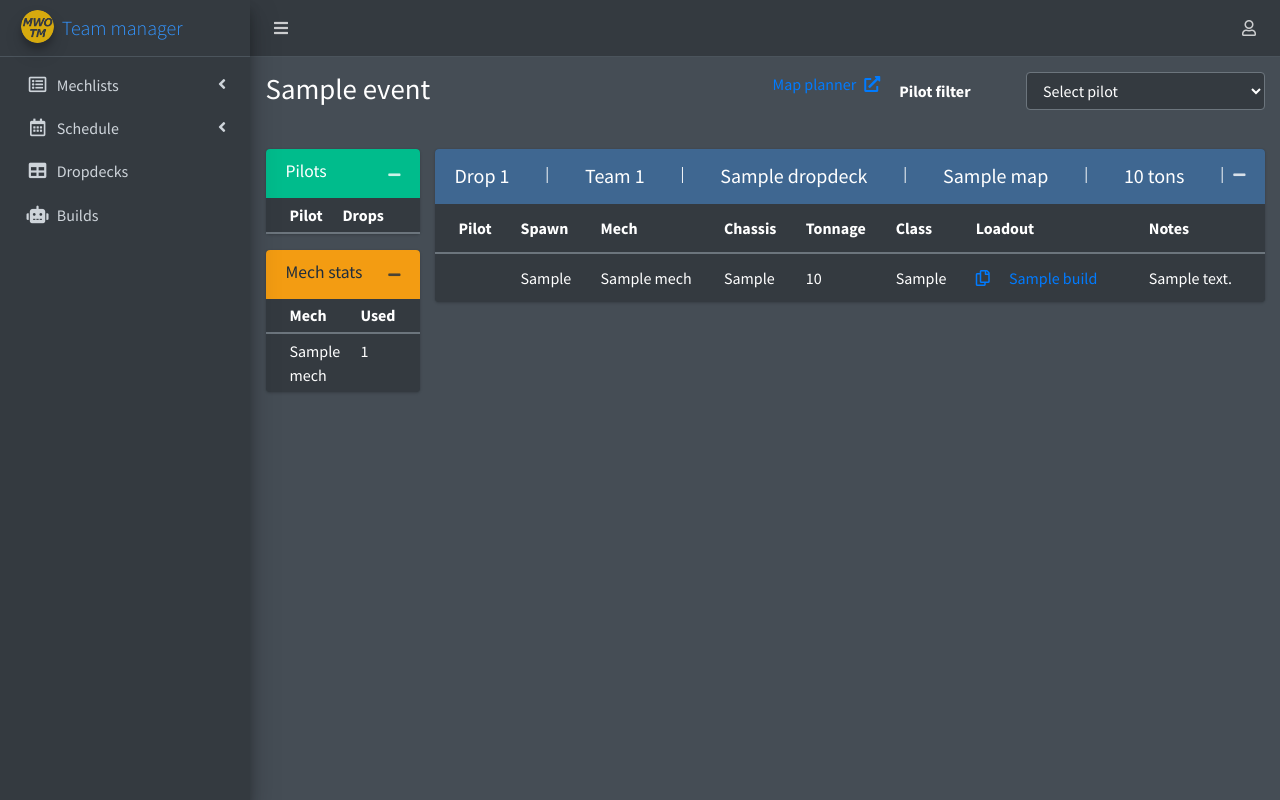
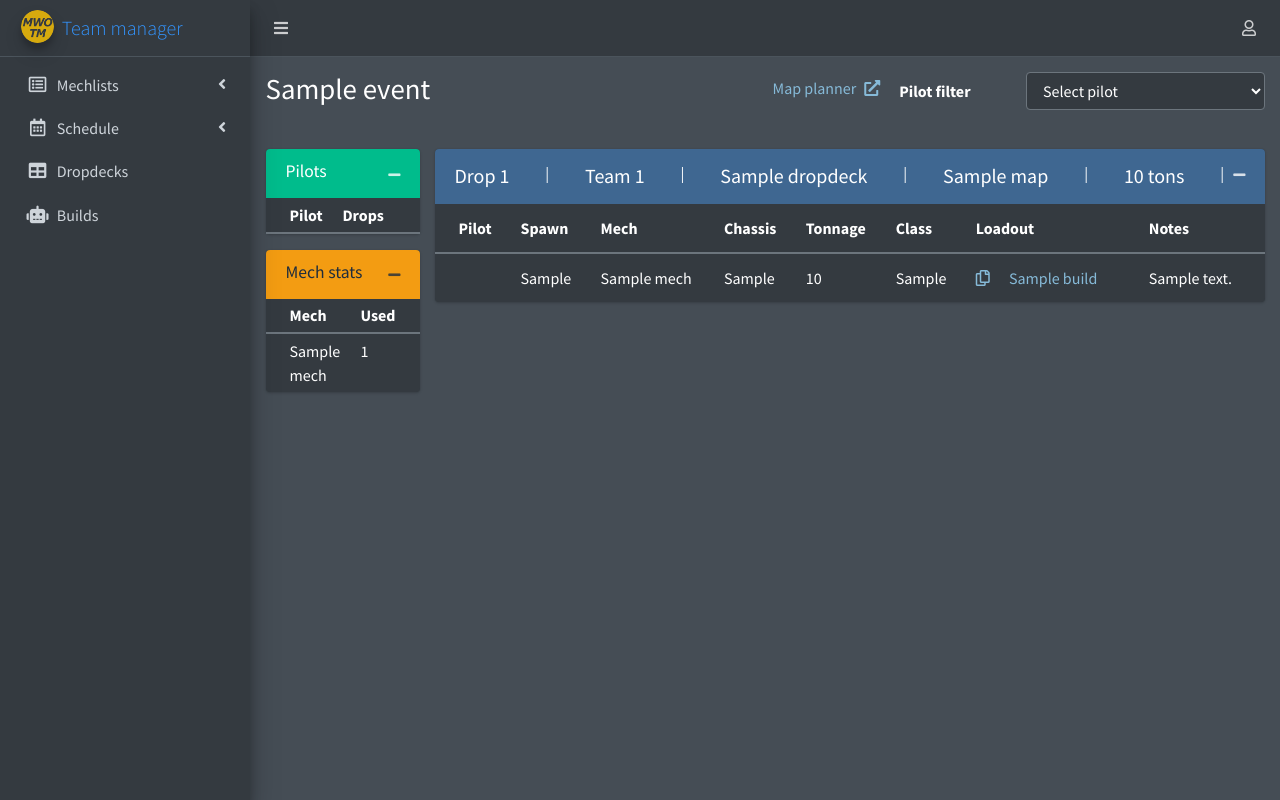
Before and after one commit to iT-Drake/MWOTeamManager, a Flask app: page /event-view/1 in a window 1280 px wide. Run offline with Flask 3, Linux system fonts and the light colour scheme; a user stored in the database is signed in; tables that the repository leaves empty hold one stand-in row (values such as "Sample post"); lists and menus that the app fills with data are empty; parts of the project's set-up code (start-up, migrations or seed data) failed here and were passed over; some libraries are stand-ins or nearby versions.

Commit message:
Fixed urls and links

```diff
--- a/website/templates/build-edit.html
+++ b/website/templates/build-edit.html
@@ -45,7 +45,7 @@
             <div class="form-group row">
                 <label for="loadout" class="col-4 col-lg-2 col-form-label">Loadout link</label>
                 <div class="col-8 col-lg-4">
-                    <input type="text" class="form-control" id="loadout" name="loadout" value="{{ build.loadout }}" required>
+                    <input type="url" class="form-control" id="loadout" name="loadout" value="{{ build.loadout }}" required>
                 </div>
             </div>
             <div class="form-group row">
--- a/website/templates/builds.html
+++ b/website/templates/builds.html
@@ -56,8 +56,8 @@
         <td class="d-none d-lg-table-cell">{{ build.data.chassis_type }}</td>
         <td class="d-none d-lg-table-cell">{{ build.engine }}</td>
         <td>
-          <a href="#" title="Copy build code" data-code="{{ build.code }}" onclick="copyToClipboard(this)"><i class="far fa-copy"></i></a>
-          <a class="p-3" href="{{ build.loadout }}" target="_blank">{{ build.name }}</a>
+          <a class="text-lightblue" href="#" title="Copy build code" data-code="{{ build.code }}" onclick="copyToClipboard(this)"><i class="far fa-copy"></i></a>
+          <a class="text-lightblue p-3" href="{{ build.loadout }}" target="_blank">{{ build.name }}</a>
         </td>
         <td class="d-none d-lg-table-cell">{{ build.notes }}</td>
         <td class="d-none d-lg-table-cell">
@@ -69,7 +69,7 @@
           <div style="display:none;">Raw</div>
           {% endif %}
         </td>
-        <td><a href="{{ url_for('views.build_edit', build_id=build.id)}}" title="Edit build"><i class="far fa-edit"></i></a></td>
+        <td><a class="text-lightblue" href="{{ url_for('views.build_edit', build_id=build.id)}}" title="Edit build"><i class="far fa-edit"></i></a></td>
       </tr>
       {% endfor %}
     </tbody>
--- a/website/templates/dropdecks.html
+++ b/website/templates/dropdecks.html
@@ -33,7 +33,7 @@
         <td class="align-middle d-none d-lg-table-cell">{{ dropdeck.map.name }}</td>
         <td class="align-middle d-none d-lg-table-cell">{% if dropdeck.starting_side == 1 %}Team 1{% else %}Team 2{% endif %}</td>
         <td class="align-middle d-none d-lg-table-cell">{{ dropdeck.author.in_game_name }}</td>
-        <td class="align-middle"><a href="{{ url_for('views.dropdeck_edit', dropdeck_id=dropdeck.id)}}" title="Edit dropdeck"><i class="far fa-edit"></i></a></td>
+        <td class="align-middle"><a class="text-lightblue" href="{{ url_for('views.dropdeck_edit', dropdeck_id=dropdeck.id)}}" title="Edit dropdeck"><i class="far fa-edit"></i></a></td>
       </tr>
       {% endfor %}
     </tbody>
--- a/website/templates/event-edit.html
+++ b/website/templates/event-edit.html
@@ -77,7 +77,7 @@
             <div class="form-group row">
                 <label for="map_planner_link" class="col-4 col-lg-2 col-form-label">Map planner</label>
                 <div class="col-8 col-lg-4">
-                    <input type="text" class="form-control" id="map_planner_link" name="map_planner_link" value="{% if event.map_planner_link %}{{ event.map_planner_link }}{% endif %}" placeholder="Link to a map planner">
+                    <input type="url" class="form-control" id="map_planner_link" name="map_planner_link" value="{% if event.map_planner_link %}{{ event.map_planner_link }}{% endif %}" placeholder="Link to a map planner">
                 </div>
             </div>
             <div class="form-group row">
--- a/website/templates/event-view.html
+++ b/website/templates/event-view.html
@@ -6,8 +6,8 @@
 {% block ContentHeaderAddition %}
     <div class="form-group row">
         {% if data.map_planner_link %}
-        <div class="col-sm-3 align-middle">
-            <a href="{{ data.map_planner_link }}" title="Open map planner" target="_blank"><span class="pr-2">Map planner</span><i class="fas fa-external-link-alt"></i></a>
+        <div class="col-sm-3 align-middle pt-1">
+            <a class="text-lightblue" href="{{ data.map_planner_link }}" title="Open map planner" target="_blank"><span class="pr-2">Map planner</span><i class="fas fa-external-link-alt"></i></a>
         </div>
         {% endif %}
         <label for="pilot_filter" class="col-form-label col-sm-3">Pilot filter</label>
@@ -136,9 +136,9 @@
                                 <td class="d-none d-lg-table-cell">{{ row.tonnage }}</td>
                                 <td class="d-none d-lg-table-cell">{{ row.class }}</td>
                                 <td>
-                                    <a href="#" title="Copy build code" data-code="{{ row.build.code }}" onclick="copyToClipboard(this)"><i class="far fa-copy"></i></a>
+                                    <a class="text-lightblue" href="#" title="Copy build code" data-code="{{ row.build.code }}" onclick="copyToClipboard(this)"><i class="far fa-copy"></i></a>
                                     {% if row.build.loadout %}
-                                    <a class="p-3" href="{{ row.build.loadout }}" target="_blank">{{ row.build.name }}</a>
+                                    <a class="text-lightblue p-3" href="{{ row.build.loadout }}" target="_blank">{{ row.build.name }}</a>
                                     {% endif %}
                                 </td>
                                 <td class="d-none d-lg-table-cell">{{ row.notes }}</td>
--- a/website/templates/events.html
+++ b/website/templates/events.html
@@ -35,7 +35,7 @@
           <td class="align-middle">{{ event.date.strftime('%Y-%m-%d %H:%M') }}</td>
           {% if event.tournament.is_active %}
           <td class="align-middle"><a href="{{ url_for('views.event_view', event_id=event.id) }}" class="btn btn-block btn-info">View</a></td>
-          <td class="align-middle"><a href="{{ url_for('views.event_edit', event_id=event.id)}}" title="Edit tournament"><i class="far fa-edit"></i></a></td>
+          <td class="align-middle"><a class="text-lightblue" href="{{ url_for('views.event_edit', event_id=event.id)}}" title="Edit event"><i class="far fa-edit"></i></a></td>
           {% else %}
           <td class="align-middle"></td>
           <td class="align-middle"></td>
--- a/website/templates/home.html
+++ b/website/templates/home.html
@@ -69,7 +69,7 @@
                 <table class="table table-dark m-0">
                   <thead>
                     <th>Date</th>
-                    <th>Tournament</th>
+                    <th class="d-none d-lg-table-cell">Tournament</th>
                     <th>Event</th>
                     <th></th>
                   </thead>
--- a/website/templates/tournaments.html
+++ b/website/templates/tournaments.html
@@ -8,7 +8,7 @@
 {% endblock %}
 {% block ContentHeader %}Tournaments{% endblock %}
 {% block content %}
-  <table id="tournaments" class="table table-dark table-sm table-bordered table-striped">
+  <table id="tournaments" class="table table-dark table-bordered table-striped">
     <thead>
     <tr>
         <th>Name</th>
@@ -26,7 +26,7 @@
         <td>
             <div class="text-success">Active</div>
         </td>
-        <td><a href="{{ url_for('views.tournament_edit', tournament_id=tournament.id)}}" title="Edit tournament"><i class="far fa-edit"></i></a></td>
+        <td><a class="text-lightblue" href="{{ url_for('views.tournament_edit', tournament_id=tournament.id)}}" title="Edit tournament"><i class="far fa-edit"></i></a></td>
         {% else %}
         <td>Finished</td>
         <td></td>
```
